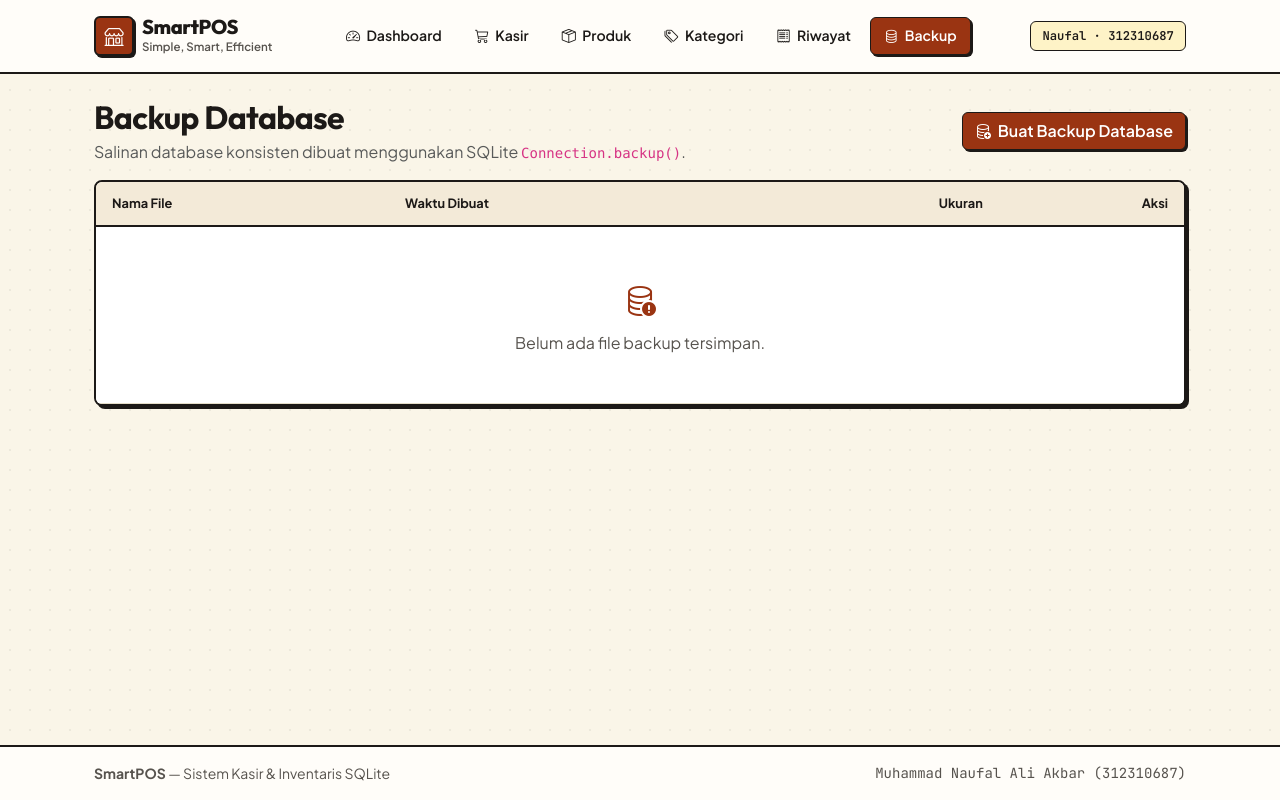
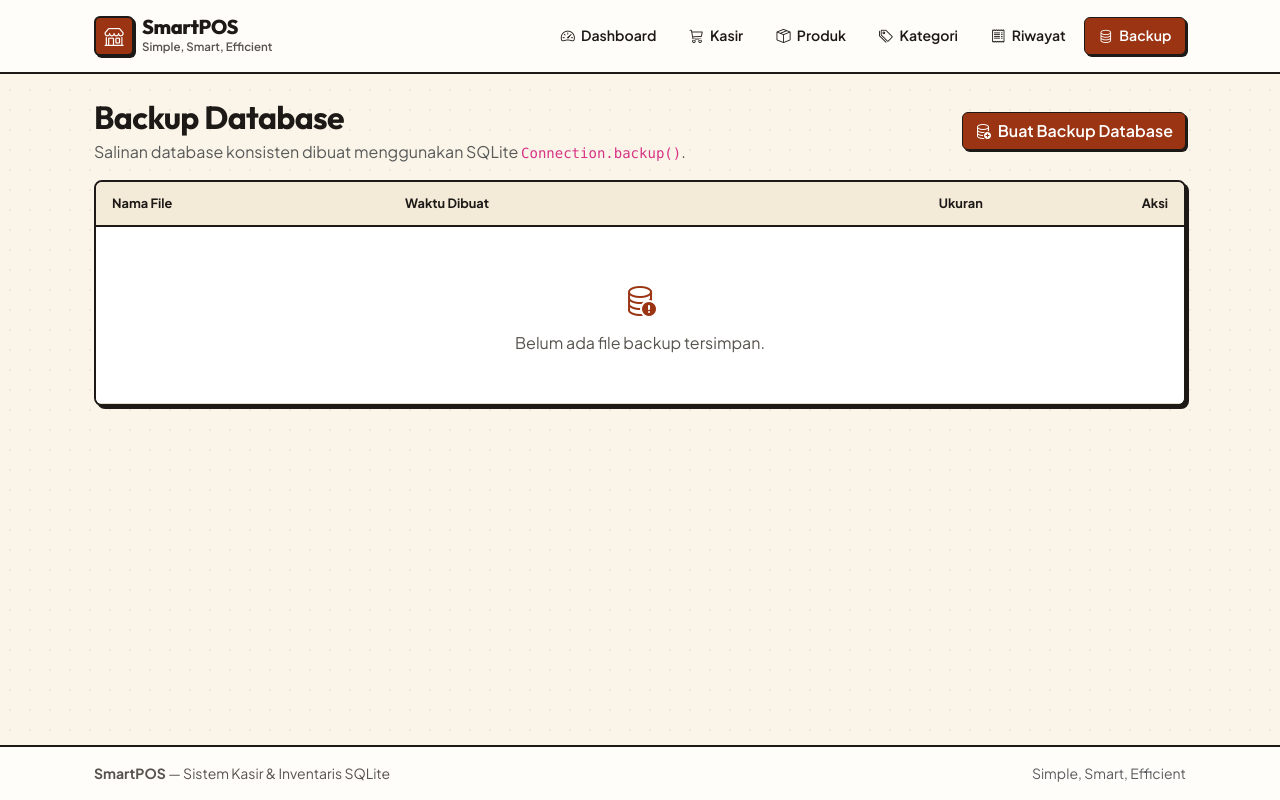
Before and after one commit to Naaufal/SmartPOS, a Flask app: page /backup in a window 1280 px wide. Run offline with Flask 3, Linux system fonts and the light colour scheme.

Commit message:
Update README

```diff
--- a/templates/base.html
+++ b/templates/base.html
@@ -43,10 +43,6 @@
                     <i class="bi bi-database"></i> Backup
                 </a>
             </nav>
-
-            <div class="dev-stamp font-mono-num">
-                Naufal &middot; 312310687
-            </div>
         </div>
     </header>
 
@@ -69,7 +65,7 @@
     <footer class="site-footer no-print py-3 mt-auto">
         <div class="container-xl px-3 px-md-4 d-flex flex-wrap justify-content-between align-items-center gap-2 small">
             <span><strong>SmartPOS</strong> &mdash; Sistem Kasir &amp; Inventaris SQLite</span>
-            <span class="font-mono-num">Muhammad Naufal Ali Akbar (312310687)</span>
+            <span class="text-muted">Simple, Smart, Efficient</span>
         </div>
     </footer>
 </div>
--- a/templates/transaksi_detail.html
+++ b/templates/transaksi_detail.html
@@ -25,7 +25,6 @@
             </div>
             <div class="text-end">
                 <span class="badge rounded-pill" style="background-color: var(--cr-sand); color: var(--cr-roast);">Lunas</span>
-                <div class="small text-muted mt-1">Kasir: Naufal (312310687)</div>
             </div>
         </div>
 
```
Also changed, not shown: README.md, 7 other files.
